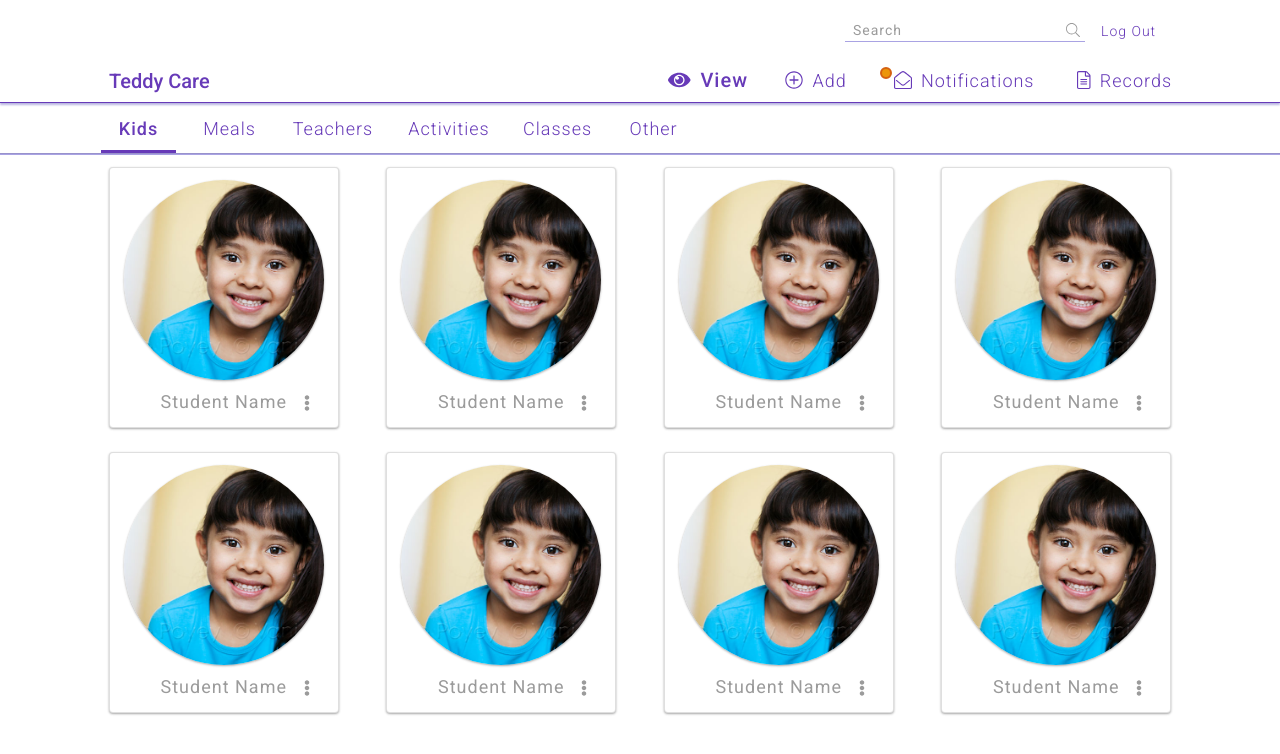
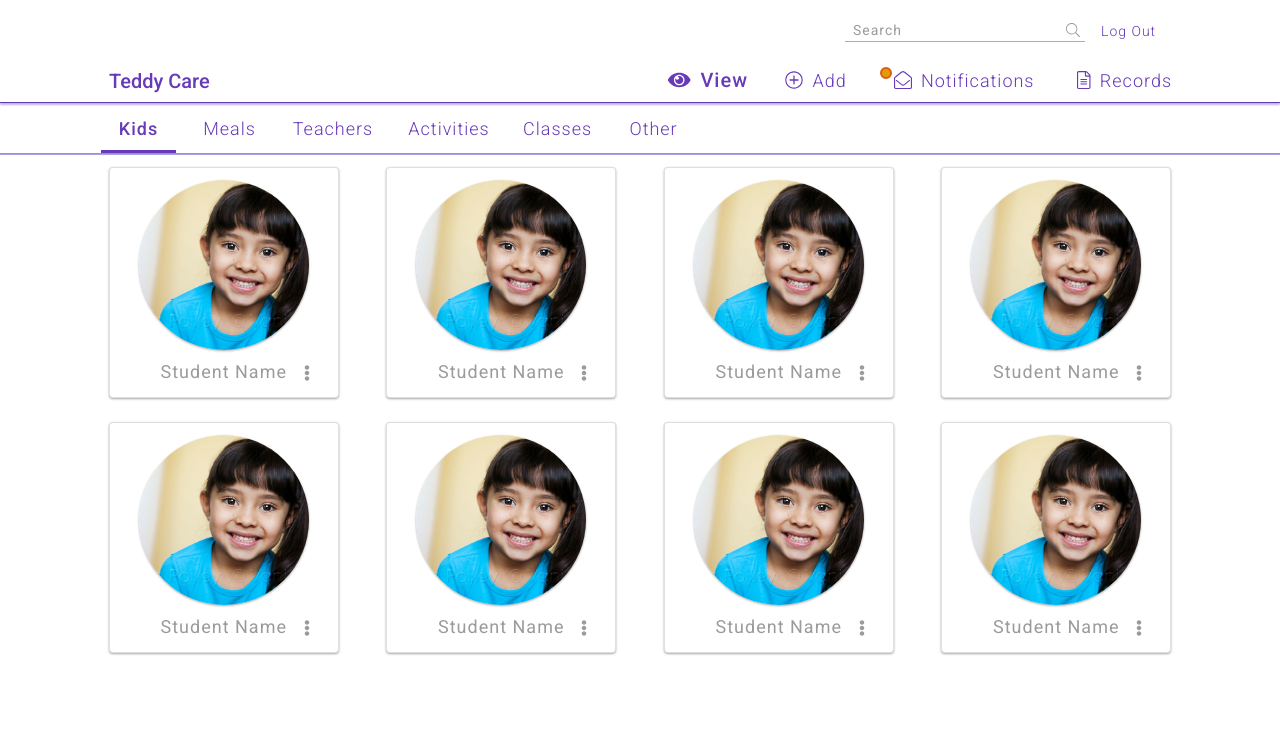
Before and after one commit to JohnGallego/SANTC-APP, an Angular app: page /view-kids in a window 1280 px wide. Shown: the top 754 px of the page. Built offline with nearby package versions, Linux system fonts and the light colour scheme.

Commit message:
task: make student card image smaller

```diff
--- a/src/app/shared/student-card/student-card.component.scss
+++ b/src/app/shared/student-card/student-card.component.scss
@@ -18,8 +18,8 @@
 }
 
 .img-circle {
-  width: 200px;
-  height: 200px;
+  width: 170px;
+  height: 170px;
   border-radius: 50%;
   background-position: center;
   background-size: cover;
```
